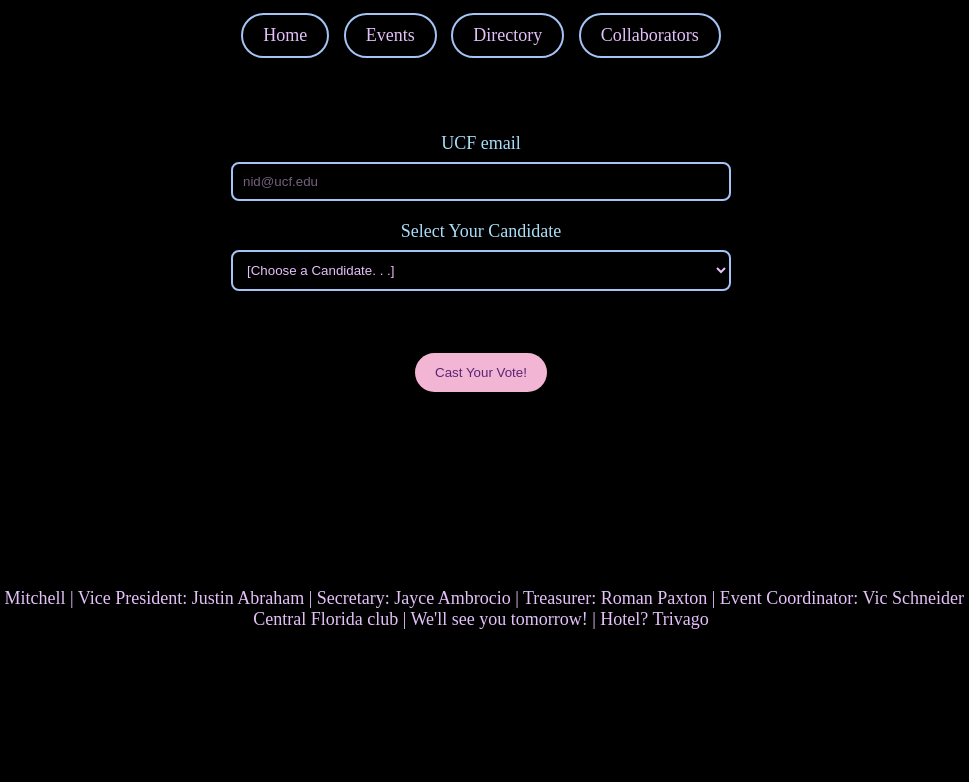
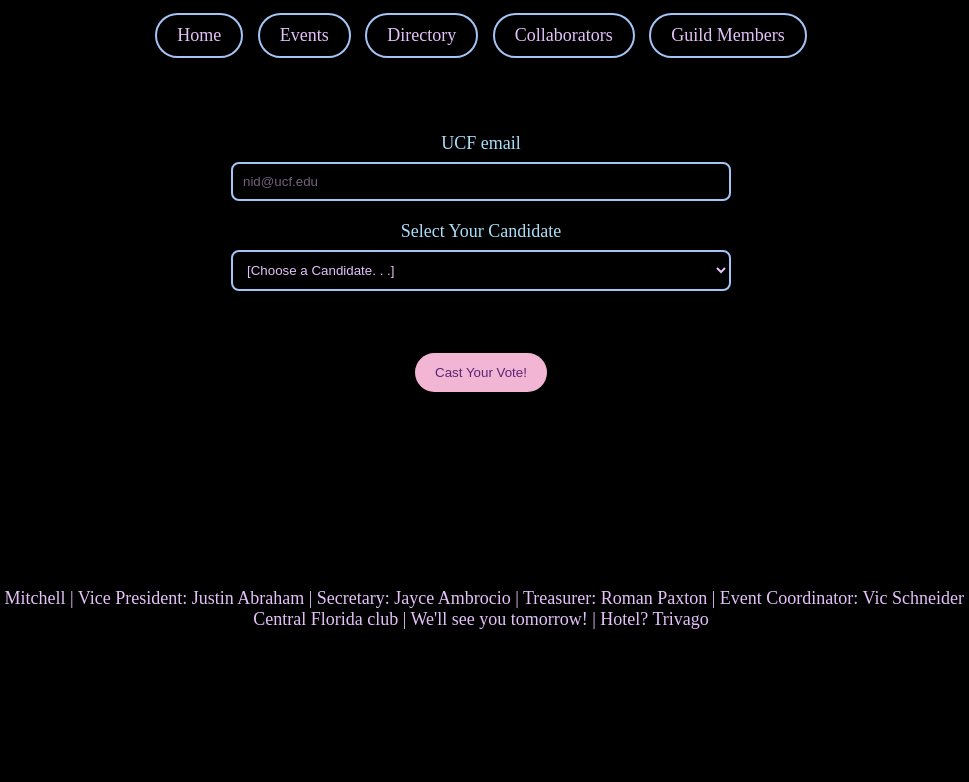
Before and after one commit to Hoyo-Knights-UCF/Hoyo-Knights-Website, a plain HTML site: page Pages/HKTreasurerVotee.html in a window 1280 px wide. Shown: the part 312-1094 px from the top of the page, without its empty margins (159-1128 px from the left). Drawn offline with Linux system fonts and the light colour scheme; a web font is replaced by a local one.

Commit message:
Update HKTreasurerVotee.html

```diff
--- a/Pages/HKTreasurerVotee.html
+++ b/Pages/HKTreasurerVotee.html
@@ -11,12 +11,13 @@
 
 <body style="background-color: #000000;">
 
- <font color="#a9def9"> <nav>
+<font color="#a9def9"> <nav>
 
 <a href="../index.html" style="color:#e4c1f9">Home</a>
 <a href="HKEvents.html" style="color:#e4c1f9">Events</a>
-<a href="HKInProgress.html" style="color:#e4c1f9">Directory</a>
+<a href="HKDirectory.html" style="color:#e4c1f9">Directory</a>
 <a href="HKCollab.html" style="color:#e4c1f9">Collaborators</a>
+<a href="GuildMembers.html" style="color:#e4c1f9">Guild Members</a>
 </nav>
 
 <form id="VoteForm">
```
